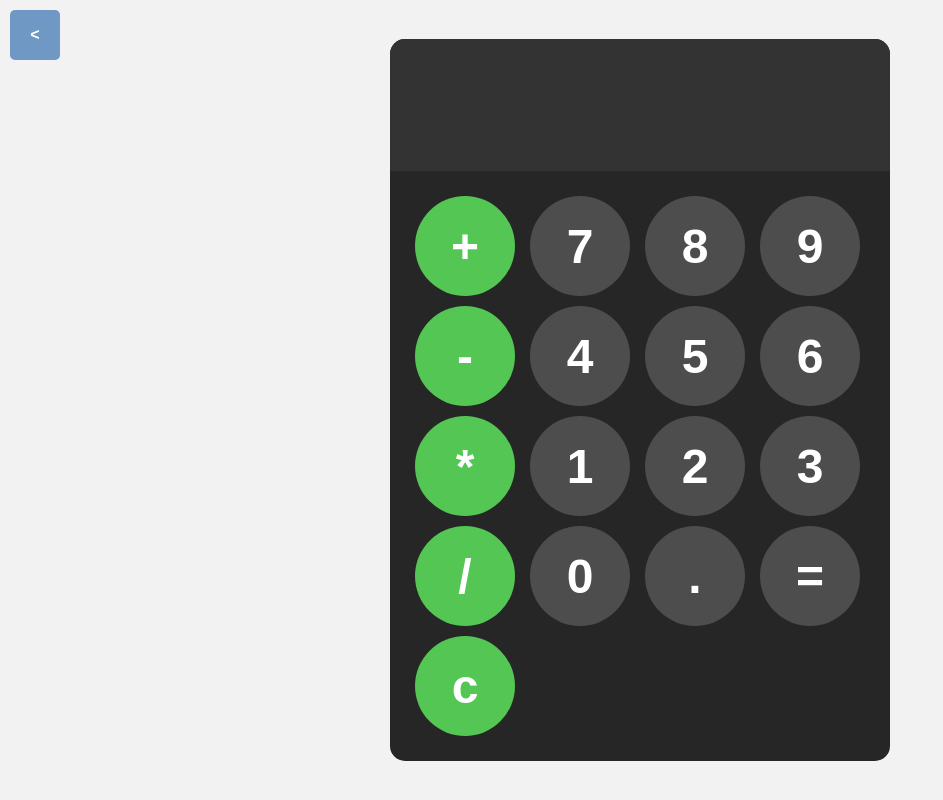
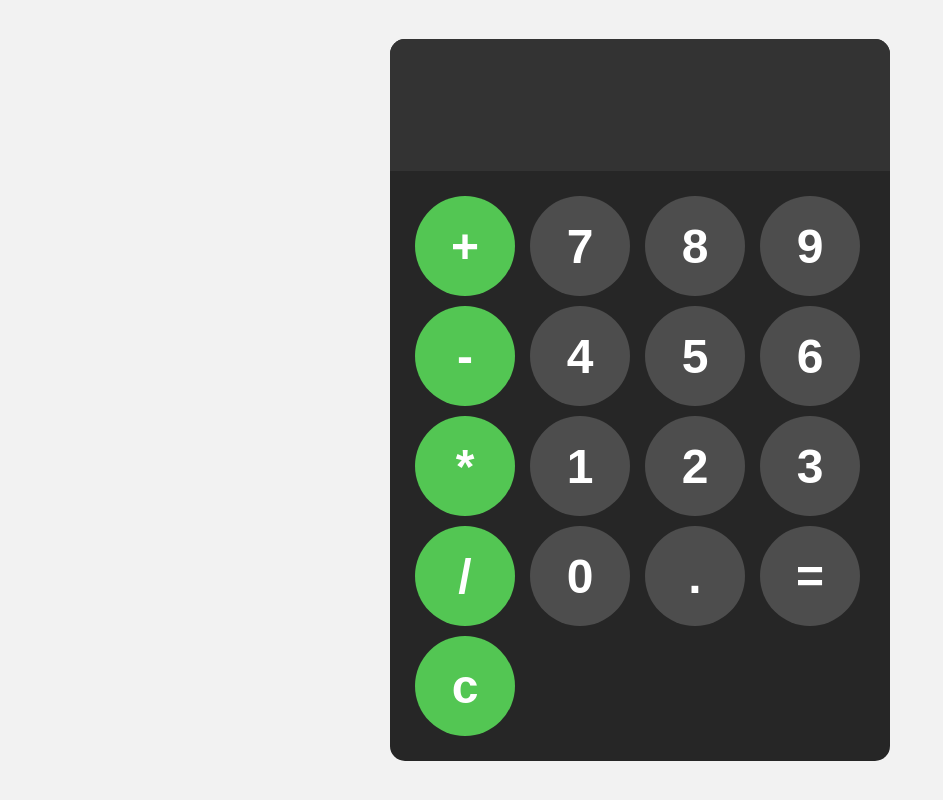
Before and after one commit to StoneLikesCode/CalculatorApp, a plain HTML site: page index.html in a window 1280 px wide. Shown: the whole page, without its empty margins (0-943 px from the left). Drawn offline with Linux system fonts and the light colour scheme.

Commit message:
removed back button

```diff
--- a/index.html
+++ b/index.html
@@ -10,7 +10,6 @@
 
         <div id="calculator">
             <input id="display" readonly>
-            <button class="back-button" onclick="goBack()"><</button>
             <div id="keys">
                 <button onclick="appendToDisplay('+')" class="operator-btn">+</button>
                 <button onclick="appendToDisplay('7')">7</button>
--- a/index.js
+++ b/index.js
@@ -15,7 +15,3 @@ function calculate(){
         display.value = "ERROR";
     }
 }
-function goBack(){
-    window.history.back();
-    console.log('click');
-}
```
